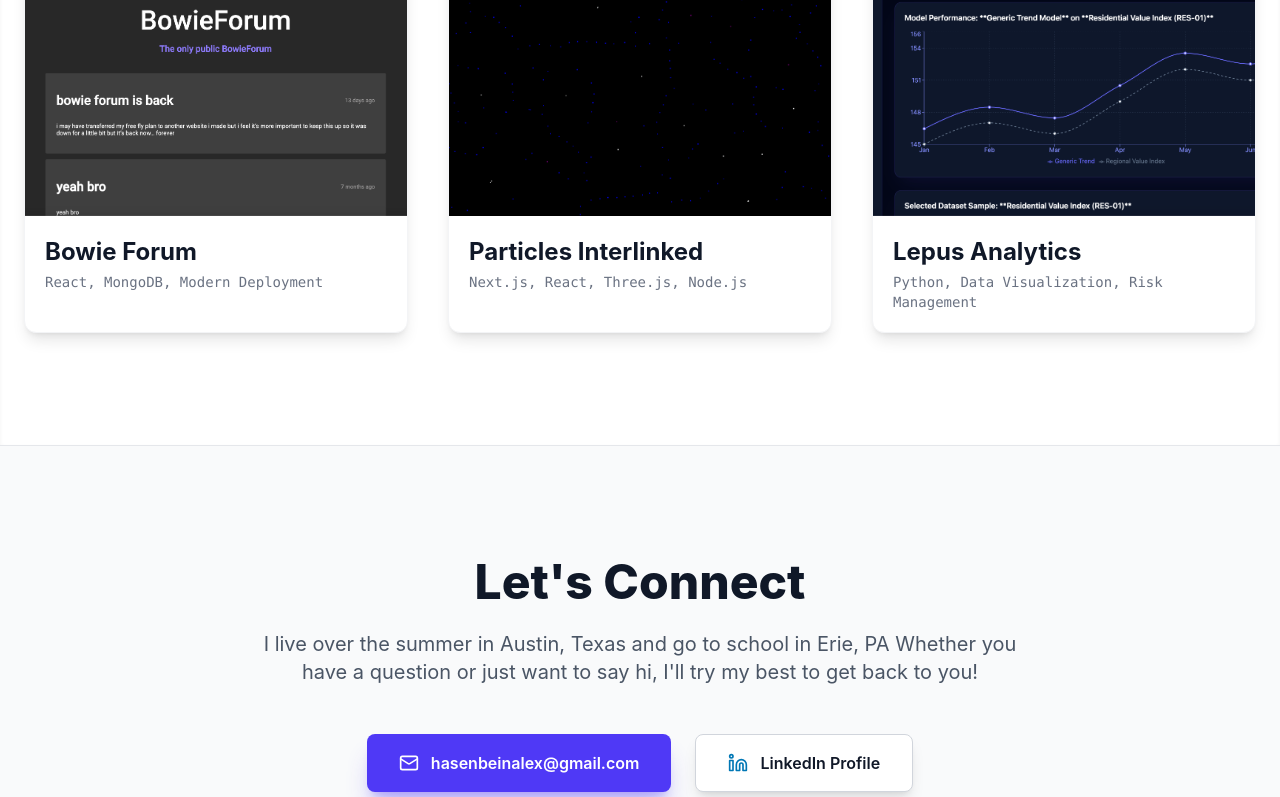
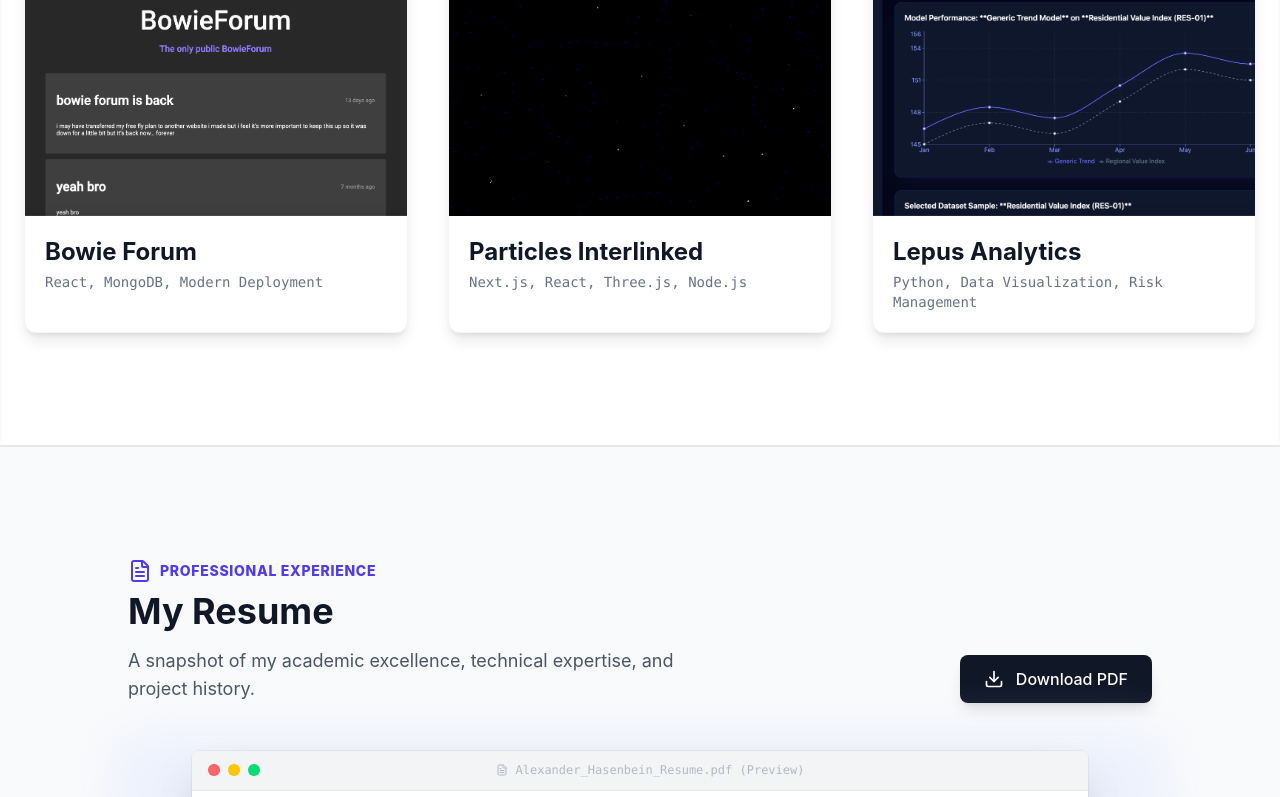
Before and after one commit to AHasenbein/portfolio, a React (Vite) app: page / in a window 1280 px wide. Shown: the part 2000-2797 px from the top of the page. Built offline with nearby package versions, Linux system fonts and the light colour scheme.

Commit message:
added resume section

```diff
--- a/src/App.jsx
+++ b/src/App.jsx
@@ -10,20 +10,33 @@
   Cpu,
   Database,
   Layout,
-  BarChart3,
-  GraduationCap
+  GraduationCap,
+  FileText, // Added
+  Download  // Added
 } from 'lucide-react';
+
 // Assuming ParticleBackground is correctly implemented and works
 import ParticleBackground from './ParticleBackground';
 
 // --- IMPORT THE PROJECTS DATA ---
-import PROJECTS_DATA from './projectsData'; // Ensure the path is correct
+import PROJECTS_DATA from './projectsData';
+
+// ==========================================
+// 1. PUT YOUR RESUME FILES HERE
+// ==========================================
+ import resumeImg from './assets/resumeImg.png'; // <--- UNCOMMENT THIS AFTER ADDING FILE
+ import resumePDF from './assets/HasenbeinResume.pdf'; // <--- UNCOMMENT THIS AFTER ADDING FILE
+
+// FOR NOW, I am using placeholders so the code doesn't crash when you copy-paste.
+// REPLACE these variables with the imports above when you are ready.
+const RESUME_PREVIEW_IMAGE = resumeImg;
+const RESUME_PDF_LINK = resumePDF;
 
 // --- RESUME DATA POPULATION ---
 const PORTFOLIO_DATA = {
   name: "ALEXANDER HASENBEIN",
   title: "Full Stack Developer & Data Scientist",
-  about: "I am a dual-major Honors student at Penn State Behrend (Computer Science & Mathematics) and a Division III athlete. I am well versed in multiple programming languages, framweorks, data analytics, and building full scale applications. My goal is to change the world and ultimately creating something that is uniquely mine.",
+  about: "I am a dual-major Honors student at Penn State Behrend (Computer Science & Mathematics) and a Division III athlete. I am well versed in multiple programming languages, frameworks, data analytics, and building full scale applications. My goal is to change the world and ultimately creating something that is uniquely mine.",
 
   // Categorized skills from your resume
   skills: [
@@ -33,12 +46,12 @@
     { category: "Tools", icon: <Cpu size={20} />, items: "Git, PyQt6, Deployment Pipelines" },
   ],
 
-  // The 'projects' array has been removed from here
   email: "hasenbeinalex@gmail.com",
   linkedin: "https://www.linkedin.com/in/alex-hasenbein-287b53325/",
+  phone: "(555) 555-5555" // Placeholder if you want it
 };
 
-// --- COMPONENT: STICKY NAVBAR (Fix: Added dynamic background on scroll) ---
+// --- COMPONENT: STICKY NAVBAR ---
 const StickyNavbar = () => {
   const [scrolled, setScrolled] = useState(false);
 
@@ -60,6 +73,7 @@
           <a href="#about" className="hover:text-indigo-600 transition-colors">About</a>
           <a href="#skills" className="hover:text-indigo-600 transition-colors">Skills</a>
           <a href="#projects" className="hover:text-indigo-600 transition-colors">Projects</a>
+          <a href="#resume" className="hover:text-indigo-600 transition-colors">Resume</a>
           <a href="#contact" className="hover:text-indigo-600 transition-colors">Contact</a>
         </div>
       </div>
@@ -67,7 +81,80 @@
   );
 };
 
-// --- COMPONENT: PROJECT WINDOW MODAL (Kept mostly as is - very good design) ---
+// --- COMPONENT: RESUME SECTION (NEW) ---
+const ResumeSection = () => {
+  return (
+    <section id="resume" className="py-28 px-6 bg-gray-50 relative overflow-hidden border-t border-gray-200">
+      <div className="max-w-5xl mx-auto">
+
+        {/* Section Header */}
+        <div className="flex flex-col md:flex-row justify-between items-end mb-12 gap-6">
+          <div>
+            <div className="flex items-center gap-2 text-indigo-600 mb-2">
+                <FileText size={24} />
+                <span className="font-extrabold tracking-wider text-sm uppercase">Professional Experience</span>
+            </div>
+            <h3 className="text-4xl font-bold text-gray-900 mb-4">My Resume</h3>
+            <p className="text-gray-600 max-w-xl text-lg">
+              A snapshot of my academic excellence, technical expertise, and project history.
+            </p>
+          </div>
+
+          {/* Download Button */}
+          <a
+            href={RESUME_PDF_LINK}
+            download="Alexander_Hasenbein_Resume.pdf"
+            className="flex items-center gap-3 px-6 py-3 bg-gray-900 text-white rounded-lg hover:bg-indigo-600 transition-all duration-300 shadow-lg hover:shadow-indigo-500/25 hover:-translate-y-1 group font-medium"
+          >
+            <Download size={20} className="group-hover:animate-bounce" />
+            <span>Download PDF</span>
+          </a>
+        </div>
+
+        {/* Resume Preview Container */}
+        <div className="relative group flex justify-center">
+          {/* Decorative backdrop glow */}
+          <div className="absolute inset-0 bg-gradient-to-b from-indigo-100 to-transparent rounded-3xl -m-4 blur-xl opacity-50"></div>
+
+          {/* The Resume "Paper" */}
+          <div className="relative w-full max-w-4xl bg-white rounded-lg shadow-2xl overflow-hidden ring-1 ring-gray-900/5 transform transition-transform duration-500 group-hover:scale-[1.01]">
+            {/* Top Bar (Like a browser or document viewer) */}
+            <div className="h-10 bg-gray-100 border-b border-gray-200 flex items-center px-4 justify-between">
+              <div className="flex gap-2">
+                <div className="w-3 h-3 rounded-full bg-red-400 border border-red-500/20"></div>
+                <div className="w-3 h-3 rounded-full bg-yellow-400 border border-yellow-500/20"></div>
+                <div className="w-3 h-3 rounded-full bg-green-400 border border-green-500/20"></div>
+              </div>
+              <div className="text-xs text-gray-400 font-mono flex items-center gap-2 opacity-70">
+                <FileText size={12} /> Alexander_Hasenbein_Resume.pdf (Preview)
+              </div>
+              <div className="w-8"></div> {/* Spacer to center text */}
+            </div>
+
+            {/* The Image itself */}
+            <div className="relative bg-gray-50 overflow-hidden">
+                {/* Make sure your PNG is High Resolution (at least 2000px wide)
+                   so it looks crisp on retina displays
+                */}
+                <img
+                  src={RESUME_PREVIEW_IMAGE}
+                  alt="Alexander Hasenbein Resume"
+                  className="w-full h-auto block hover:opacity-95 transition-opacity"
+                />
+
+                {/* Hover Overlay Tip */}
+                <div className="absolute inset-0 bg-gray-900/0 group-hover:bg-gray-900/5 transition-colors pointer-events-none flex items-center justify-center opacity-0 group-hover:opacity-100">
+                </div>
+            </div>
+          </div>
+        </div>
+
+      </div>
+    </section>
+  );
+};
+
+// --- COMPONENT: PROJECT WINDOW MODAL ---
 const ProjectModal = ({ project, onClose }) => {
   if (!project) return null;
   return (
@@ -133,7 +220,7 @@
   );
 };
 
-// --- COMPONENT: STANDARD FOOTER (Fix: Replaced broken fixed footer) ---
+// --- COMPONENT: STANDARD FOOTER ---
 const Footer = () => (
     <footer className="w-full bg-gray-950 text-gray-400 flex flex-col items-center justify-center text-center p-12 md:p-16 font-mono border-t-8 border-indigo-600/50">
       <div className="max-w-md">
@@ -152,7 +239,6 @@
             <a href={PORTFOLIO_DATA.linkedin} target="_blank" rel="noreferrer" className="text-gray-400 hover:text-blue-400 transition-colors">
                 <Linkedin size={20} />
             </a>
-            {/* Added a placeholder for Github link, you should add this to your data */}
             <a href="#" target="_blank" rel="noreferrer" className="text-gray-400 hover:text-gray-200 transition-colors">
                 <Github size={20} />
             </a>
@@ -179,7 +265,7 @@
           <ParticleBackground />
         </div>
 
-        {/* Content Layer (Z-10) - MODIFIED to use pointer-events-none */}
+        {/* Content Layer (Z-10) */}
         <div className="relative z-10 text-center px-6 max-w-5xl mx-auto animate-in fade-in slide-in-from-bottom-8 duration-1000 pointer-events-none">
 
           <h1 className="text-5xl md:text-8xl font-extrabold tracking-tight text-gray-900 mb-6 leading-none">
@@ -190,7 +276,6 @@
           </p>
 
           <div className="flex flex-col sm:flex-row justify-center gap-4">
-            {/* Links re-enabled with pointer-events-auto */}
             <a href="#projects" className="px-10 py-4 bg-indigo-600 text-white rounded-lg font-semibold hover:bg-indigo-700 transition-transform hover:-translate-y-1 shadow-xl shadow-indigo-600/30 active:scale-95 pointer-events-auto">
               View Projects
             </a>
@@ -220,7 +305,7 @@
                 {PORTFOLIO_DATA.about}
               </p>
               <ul className="space-y-3 text-gray-600 text-lg">
-                <li className="flex items-center gap-3"><span className="w-2 h-2 bg-indigo-600 rounded-full flex-shrink-0"></span> BS:Computer Science & Mathematics (Honors)</li>
+                <li className="flex items-center gap-3"><span className="w-2 h-2 bg-indigo-600 rounded-full flex-shrink-0"></span> BS: Computer Science & Mathematics (Honors)</li>
                 <li className="flex items-center gap-3"><span className="w-2 h-2 bg-indigo-600 rounded-full flex-shrink-0"></span> Graduation: Class of 2028</li>
                 <li className="flex items-center gap-3"><span className="w-2 h-2 bg-indigo-600 rounded-full flex-shrink-0"></span> UIL Academic All-State & VEX Robotics Winner</li>
               </ul>
@@ -256,7 +341,7 @@
             </div>
 
             <div className="grid md:grid-cols-3 gap-10">
-              {PROJECTS_DATA.map((project) => ( // NOTE: Updated to use PROJECTS_DATA
+              {PROJECTS_DATA.map((project) => (
                 <div
                   key={project.id}
                   className="group cursor-pointer bg-white rounded-xl shadow-lg hover:shadow-2xl transition-all duration-300 transform hover:-translate-y-1 border border-gray-100"
@@ -284,6 +369,9 @@
           </div>
         </section>
 
+        {/* NEW RESUME SECTION */}
+        <ResumeSection />
+
         {/* CONTACT SECTION */}
         <section id="contact" className="py-28 px-6 max-w-5xl mx-auto text-center">
           <h3 className="text-4xl md:text-5xl font-extrabold text-gray-900 mb-6">Let's Connect</h3>
@@ -306,7 +394,7 @@
 
       </main>
 
-      {/* FOOTER (Now a standard component) */}
+      {/* FOOTER */}
       <Footer />
 
       {/* MODAL COMPONENT */}
```
Also changed, not shown: src/assets/resumeImg.png (added), 1 other file (tests, documents, lock files or other folders).
